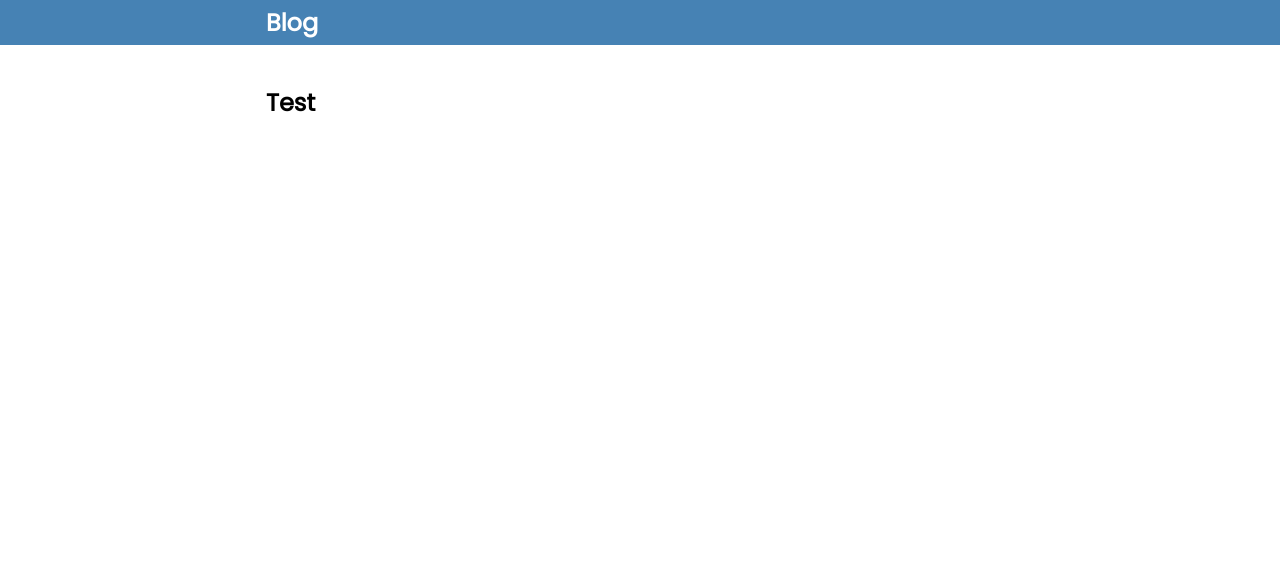
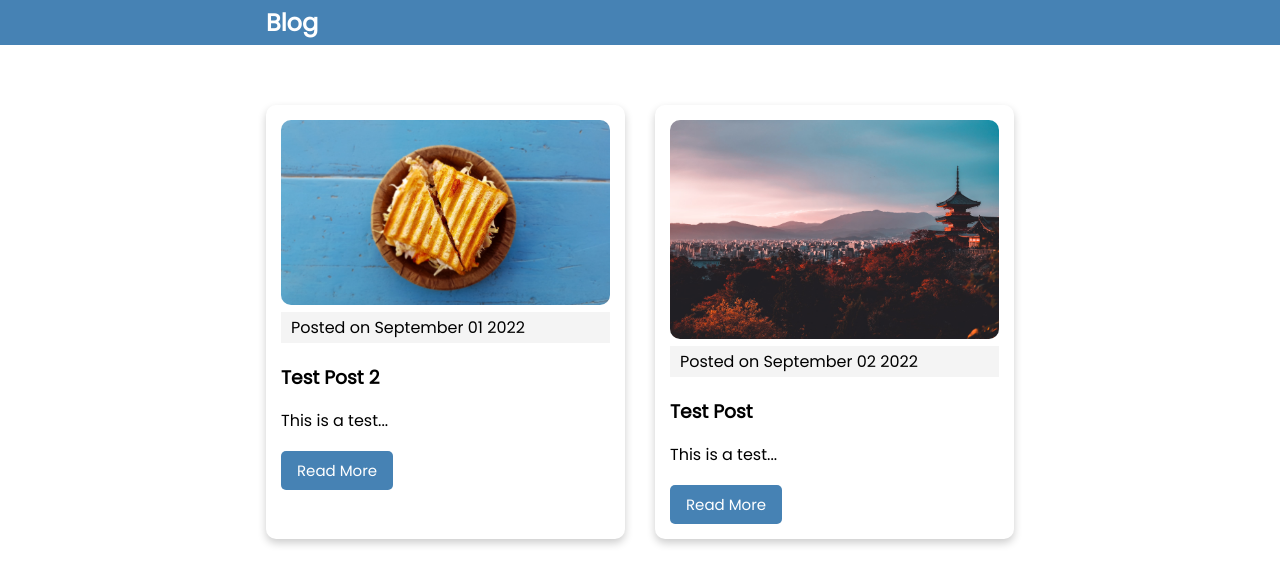
Before and after one commit to mittell/next-blog-app-v2, a Next.js app: page / in a window 1280 px wide. Shown: the top 584 px of the page. Built offline with nearby package versions, Linux system fonts and the light colour scheme.

Commit message:
feat: added Post component

```diff
--- /dev/null
+++ b/components/Post.jsx
@@ -0,0 +1,17 @@
+import Link from 'next/link';
+
+const Post = ({ post }) => {
+	return (
+		<div className='card'>
+			<img src={post.frontmatter.cover_image} alt='' />
+			<div className='post-date'>Posted on {post.frontmatter.date}</div>
+			<h3>{post.frontmatter.title}</h3>
+			<p>{post.frontmatter.excerpt}</p>
+			<Link href={`/blog/${post.slug}`}>
+				<a className='btn'>Read More</a>
+			</Link>
+		</div>
+	);
+};
+
+export default Post;
--- a/pages/index.js
+++ b/pages/index.js
@@ -3,6 +3,7 @@
 import matter from 'gray-matter';
 
 import Head from 'next/head';
+import Post from '../components/Post';
 
 export default function Home({ posts }) {
 	console.log(posts);
@@ -16,7 +17,11 @@
 				/>
 				<link rel='icon' href='/favicon.ico' />
 			</Head>
-			<h2>Test</h2>
+			<div className='posts'>
+				{posts.map((post, index) => (
+					<Post key={index} post={post} />
+				))}
+			</div>
 		</div>
 	);
 }
```
